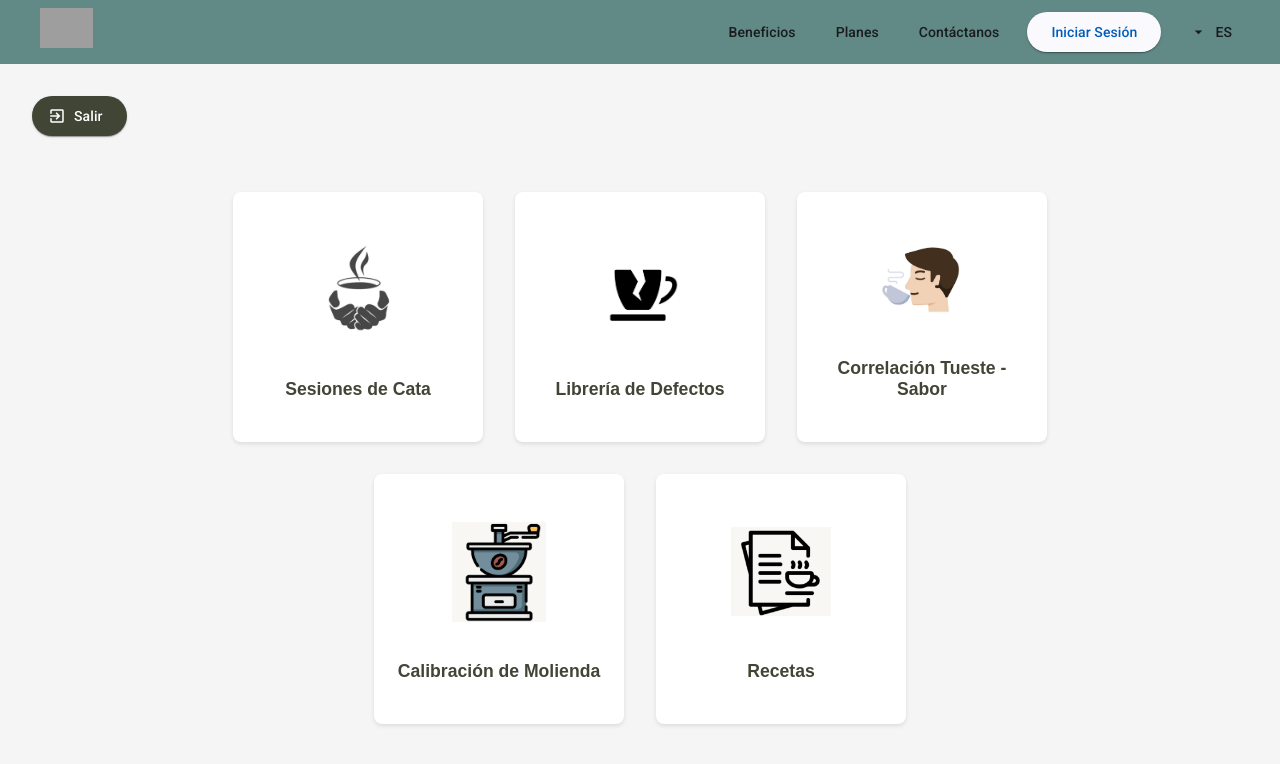
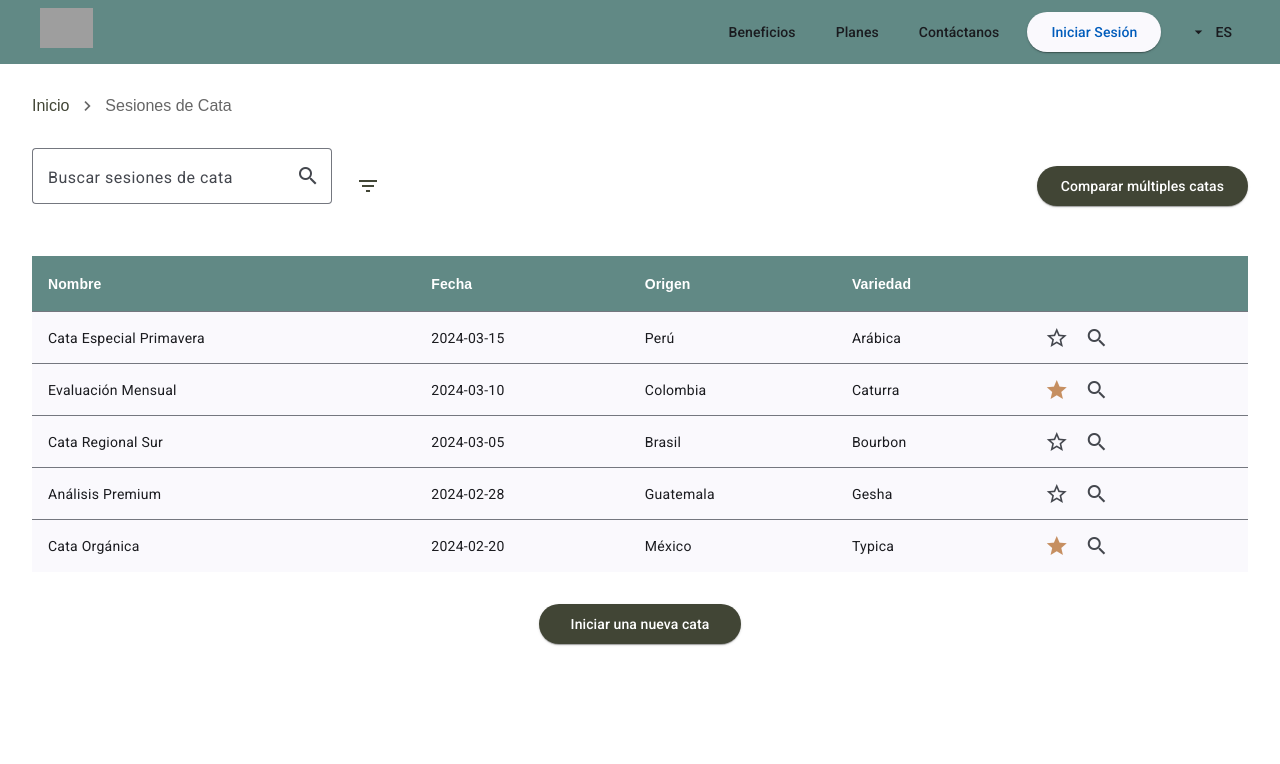
Before and after one commit to upc-pre-202510-1asi0729-4307-CafeMetrix/cafeLab-frontEnd, an Angular app: page /sesiones-cata in a window 1280 px wide. Before the commit this address led to /welcome-barista. Shown: the top 764 px of the page. Built offline with nearby package versions, Linux system fonts and the light colour scheme; grey boxes are pictures that could not be loaded.

Commit message:
feat(public): add cupping sessions page component

```diff
--- a/src/app/app.routes.ts
+++ b/src/app/app.routes.ts
@@ -1,6 +1,7 @@
 import { Routes } from '@angular/router';
 import { SelectPaymentComponent } from './pages/select-payment/select-payment.component';
 import { WelcomeBaristaComponent } from './pages/welcome-barista/welcome-barista.component';
+import { SesionesCataComponent } from './pages/sesiones-cata/sesiones-cata.component';
 
 export const routes: Routes = [
   {
@@ -13,8 +14,7 @@ export const routes: Routes = [
   },
   {
     path: 'sesiones-cata',
-    redirectTo: 'welcome-barista',
-    pathMatch: 'full'
+    component: SesionesCataComponent
   },
   {
     path: 'libreria-defectos',
--- a/src/app/pages/cupping-sessions/cupping-sessions.component.html
+++ /dev/null
@@ -1 +0,0 @@
-<p>cupping-sessions works!</p>
--- /dev/null
+++ b/src/app/pages/sesiones-cata/sesiones-cata.component.css
@@ -0,0 +1,117 @@
+.sesiones-container {
+  padding: 2rem;
+  margin-top: 64px;
+}
+
+.breadcrumb {
+  display: flex;
+  align-items: center;
+  gap: 0.5rem;
+  margin-bottom: 2rem;
+  font-family: 'Nunito', sans-serif;
+}
+
+.breadcrumb a {
+  color: #414535;
+  text-decoration: none;
+}
+
+.breadcrumb a:hover {
+  text-decoration: underline;
+}
+
+.breadcrumb .active {
+  color: #666;
+}
+
+.breadcrumb mat-icon {
+  font-size: 20px;
+  width: 20px;
+  height: 20px;
+  color: #666;
+}
+
+.actions-bar {
+  display: flex;
+  justify-content: space-between;
+  align-items: center;
+  margin-bottom: 2rem;
+}
+
+.search-section {
+  display: flex;
+  align-items: center;
+  gap: 1rem;
+}
+
+.search-field {
+  width: 300px;
+}
+
+.filter-button {
+  color: #414535;
+}
+
+.compare-button {
+  background-color: #414535 !important;
+  color: white !important;
+}
+
+table {
+  width: 100%;
+  margin-bottom: 2rem;
+}
+
+.mat-mdc-header-cell {
+  background-color: #618985 !important;
+  color: white !important;
+  font-weight: bold;
+  font-family: 'Nunito', sans-serif;
+}
+
+.mat-mdc-header-row {
+  background-color: #618985 !important;
+}
+
+.mat-mdc-row:hover {
+  background-color: #f8f8f8;
+}
+
+.favorito {
+  color: #C68F61;
+}
+
+.new-cata-button-container {
+  display: flex;
+  justify-content: center;
+  margin-top: 2rem;
+}
+
+.new-cata-button {
+  background-color: #414535 !important;
+  color: white !important;
+  padding: 0.5rem 2rem;
+}
+
+@media (max-width: 768px) {
+  .sesiones-container {
+    padding: 1rem;
+  }
+
+  .actions-bar {
+    flex-direction: column;
+    gap: 1rem;
+  }
+
+  .search-section {
+    width: 100%;
+  }
+
+  .search-field {
+    width: 100%;
+  }
+
+  .compare-button {
+    width: 100%;
+  }
+}
--- /dev/null
+++ b/src/app/pages/sesiones-cata/sesiones-cata.component.html
@@ -0,0 +1,91 @@
+<div class="sesiones-container">
+  <!-- Breadcrumb -->
+  <div class="breadcrumb">
+    <a routerLink="/welcome-barista">Inicio</a>
+    <mat-icon>chevron_right</mat-icon>
+    <span [class.active]="!mostrarComparacion">Sesiones de Cata</span>
+    <ng-container *ngIf="mostrarComparacion">
+      <mat-icon>chevron_right</mat-icon>
+      <span class="active">Comparación de Múltiples Catas</span>
+    </ng-container>
+  </div>
+
+  <!-- Contenido principal -->
+  <div class="main-content" *ngIf="!mostrarComparacion">
+    <!-- Barra de búsqueda y acciones -->
+    <div class="actions-bar">
+      <div class="search-section">
+        <mat-form-field appearance="outline" class="search-field">
+          <mat-label>Buscar sesiones de cata</mat-label>
+          <input matInput [(ngModel)]="searchText" placeholder="Buscar por nombre, origen...">
+          <mat-icon matSuffix>search</mat-icon>
+        </mat-form-field>
+
+        <button mat-icon-button (click)="mostrarFiltros()" class="filter-button">
+          <mat-icon>filter_list</mat-icon>
+        </button>
+      </div>
+
+      <button mat-raised-button class="compare-button" (click)="toggleComparacion()">
+        Comparar múltiples catas
+      </button>
+    </div>
+
+    <!-- Tabla de sesiones -->
+    <table mat-table [dataSource]="sesiones" class="mat-elevation-z8">
+      <!-- Nombre Column -->
+      <ng-container matColumnDef="nombre">
+        <th mat-header-cell *matHeaderCellDef>Nombre</th>
+        <td mat-cell *matCellDef="let sesion">{{sesion.nombre}}</td>
+      </ng-container>
+
+      <!-- Fecha Column -->
+      <ng-container matColumnDef="fecha">
+        <th mat-header-cell *matHeaderCellDef>Fecha</th>
+        <td mat-cell *matCellDef="let sesion">{{sesion.fecha}}</td>
+      </ng-container>
+
+      <!-- Origen Column -->
+      <ng-container matColumnDef="origen">
+        <th mat-header-cell *matHeaderCellDef>Origen</th>
+        <td mat-cell *matCellDef="let sesion">{{sesion.origen}}</td>
+      </ng-container>
+
+      <!-- Variedad Column -->
+      <ng-container matColumnDef="variedad">
+        <th mat-header-cell *matHeaderCellDef>Variedad</th>
+        <td mat-cell *matCellDef="let sesion">{{sesion.variedad}}</td>
+      </ng-container>
+
+      <!-- Acciones Column -->
+      <ng-container matColumnDef="acciones">
+        <th mat-header-cell *matHeaderCellDef></th>
+        <td mat-cell *matCellDef="let sesion">
+          <button mat-icon-button (click)="toggleFavorito(sesion)">
+            <mat-icon [class.favorito]="sesion.favorito">
+              {{sesion.favorito ? 'star' : 'star_border'}}
+            </mat-icon>
+          </button>
+          <button mat-icon-button (click)="verDetalle(sesion)">
+            <mat-icon>search</mat-icon>
+          </button>
+        </td>
+      </ng-container>
+
+      <tr mat-header-row *matHeaderRowDef="displayedColumns"></tr>
+      <tr mat-row *matRowDef="let row; columns: displayedColumns;"></tr>
+    </table>
+
+    <!-- Botón de nueva cata -->
+    <div class="new-cata-button-container">
+      <button mat-raised-button routerLink="/nueva-cata" class="new-cata-button">
+        Iniciar una nueva cata
+      </button>
+    </div>
+  </div>
+
+  <!-- Vista de comparación -->
+  <div class="comparison-view" *ngIf="mostrarComparacion">
+    <!-- Aquí irá el contenido de la vista de comparación -->
+  </div>
+</div>
--- /dev/null
+++ b/src/app/pages/sesiones-cata/sesiones-cata.component.ts
@@ -0,0 +1,67 @@
+import { Component } from '@angular/core';
+import { CommonModule } from '@angular/common';
+import { RouterModule } from '@angular/router';
+import { MatTableModule } from '@angular/material/table';
+import { MatIconModule } from '@angular/material/icon';
+import { MatButtonModule } from '@angular/material/button';
+import { MatInputModule } from '@angular/material/input';
+import { MatFormFieldModule } from '@angular/material/form-field';
+import { MatMenuModule } from '@angular/material/menu';
+import { NavbarComponent } from '../../components/navbar/navbar.component';
+import { FormsModule } from '@angular/forms';
+
+interface SesionCata {
+  nombre: string;
+  fecha: string;
+  origen: string;
+  variedad: string;
+  favorito: boolean;
+}
+
+@Component({
+  selector: 'app-sesiones-cata',
+  standalone: true,
+  imports: [
+    CommonModule,
+    RouterModule,
+    MatTableModule,
+    MatIconModule,
+    MatButtonModule,
+    MatInputModule,
+    MatFormFieldModule,
+    MatMenuModule,
+    NavbarComponent,
+    FormsModule
+  ],
+  templateUrl: './sesiones-cata.component.html',
+  styleUrls: ['./sesiones-cata.component.css']
+})
+export class SesionesCataComponent {
+  displayedColumns: string[] = ['nombre', 'fecha', 'origen', 'variedad', 'acciones'];
+  searchText: string = '';
+  mostrarComparacion: boolean = false;
+
+  sesiones: SesionCata[] = [
+    { nombre: 'Cata Especial Primavera', fecha: '2024-03-15', origen: 'Perú', variedad: 'Arábica', favorito: false },
+    { nombre: 'Evaluación Mensual', fecha: '2024-03-10', origen: 'Colombia', variedad: 'Caturra', favorito: true },
+    { nombre: 'Cata Regional Sur', fecha: '2024-03-05', origen: 'Brasil', variedad: 'Bourbon', favorito: false },
+    { nombre: 'Análisis Premium', fecha: '2024-02-28', origen: 'Guatemala', variedad: 'Gesha', favorito: false },
+    { nombre: 'Cata Orgánica', fecha: '2024-02-20', origen: 'México', variedad: 'Typica', favorito: true }
+  ];
+
+  toggleFavorito(sesion: SesionCata) {
+    sesion.favorito = !sesion.favorito;
+  }
+
+  mostrarFiltros() {
+    // Implementar lógica de filtros
+  }
+
+  verDetalle(sesion: SesionCata) {
+    // Implementar lógica para ver detalle
+  }
+
+  toggleComparacion() {
+    this.mostrarComparacion = !this.mostrarComparacion;
+  }
+}
```
Also changed, not shown: src/app/pages/cupping-sessions/cupping-sessions.component.ts (deleted, +0 -11 lines), src/app/pages/cupping-sessions/cupping-sessions.component.css (deleted), 1 other file (tests, documents, lock files or other folders).
